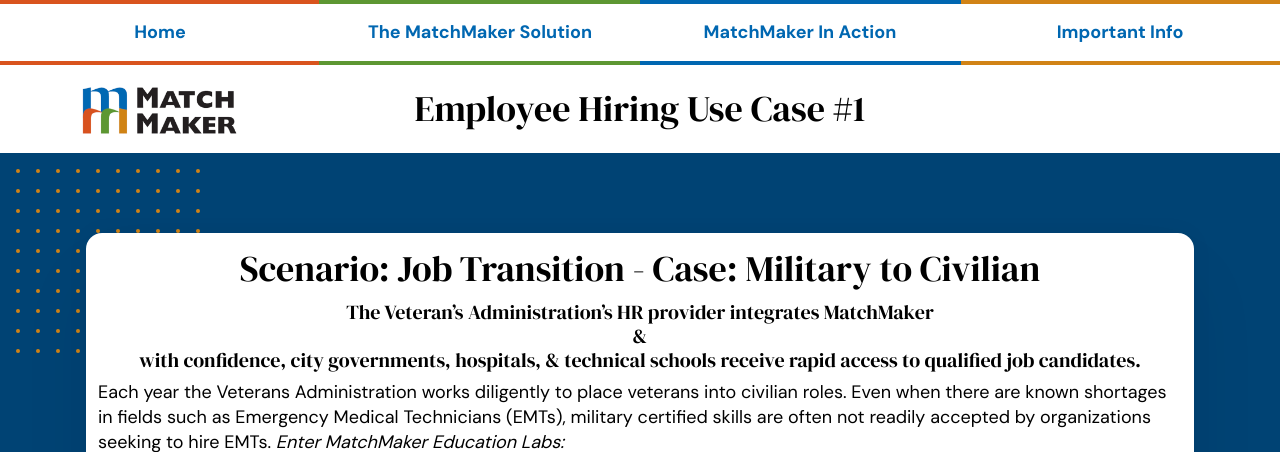
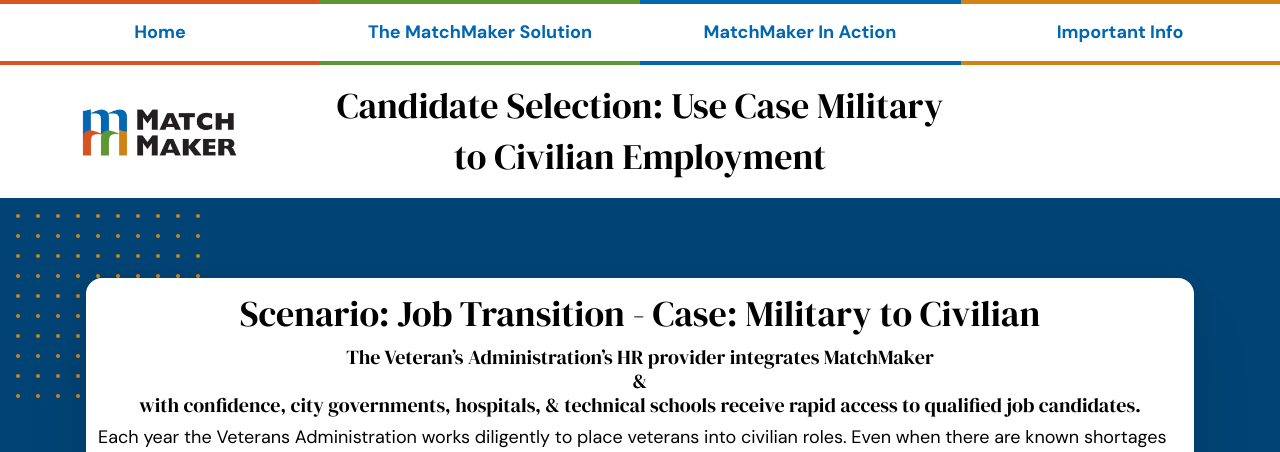
Before and after one commit to matchmakeredlabs/matchmakeredlabs.develop, a Jekyll site: the page built from _Action/3casestudy.md, in a window 1280 px wide, cut to the strip 0-452 px from the top of the page. Built offline with Jekyll 4.4.1, drawn with Linux system fonts in a browser that asks for light colours.

Commit message:
Update 3casestudy.md

```diff
--- a/_Action/3casestudy.md
+++ b/_Action/3casestudy.md
@@ -1,6 +1,6 @@
 ---
-title: "Employee Hiring Use Case #1"
-menu: "Employee Hiring: A Military to Civilian Transition"
+title: "Candidate Selection: Use Case Military to Civilian Employment"
+menu: "Candidate Selection: Military to Civilian Transition"
 icon: blocks
 ordinal: 3
 ---
```
